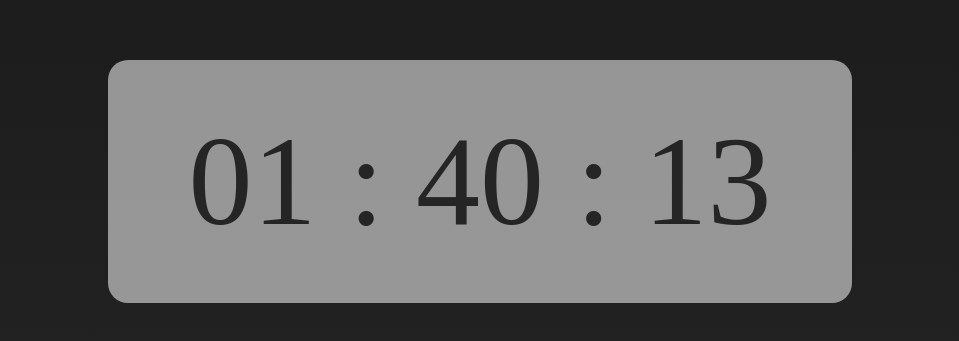
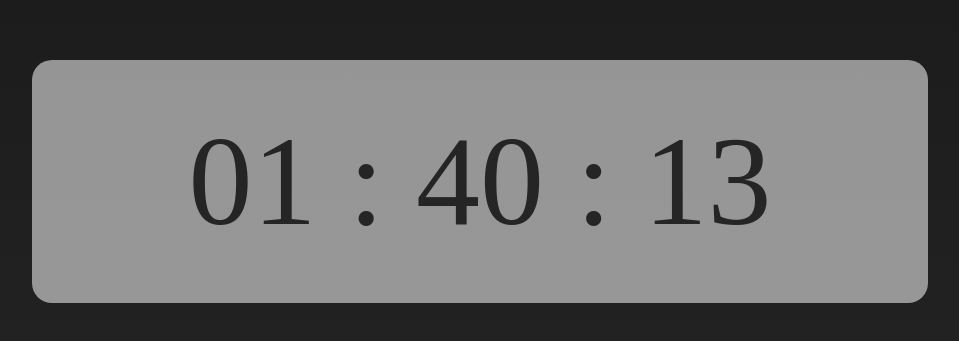
Before and after one commit to patricklimax/clock-js, a plain HTML site: page index.html in a window 1280 px wide. Shown: the part 219-560 px from the top of the page, without its empty margins (160-1119 px from the left). Drawn offline with Linux system fonts and the light colour scheme.

Commit message:
conf page

```diff
--- a/style.css
+++ b/style.css
@@ -14,9 +14,13 @@ body {
 }
 
 #clock {
+  display: flex;
+  align-items: center;
+  justify-content: center;
   background: #ffffff88;
   color: #252525;
   padding: 3rem 5rem;
   border-radius: 20px;
   font-size: 10vw;
+  width: 70vw;
 }
```
